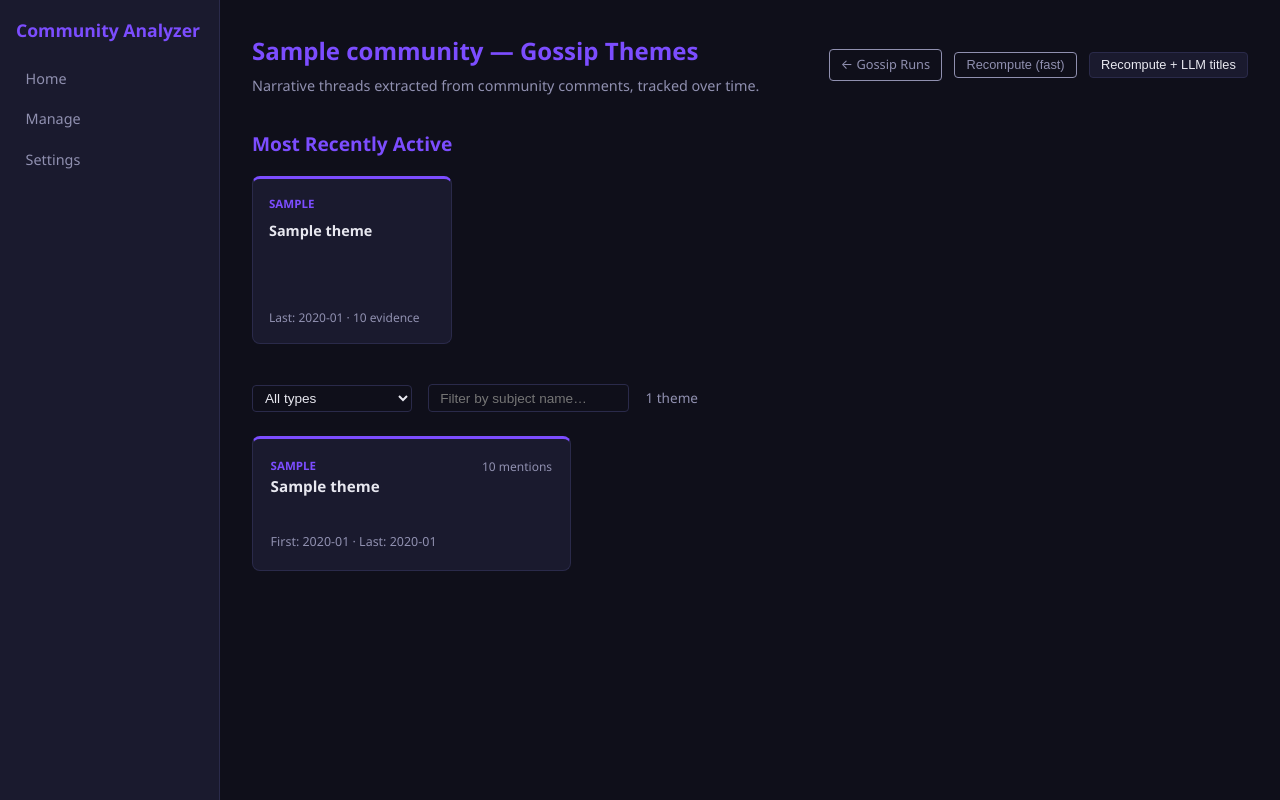
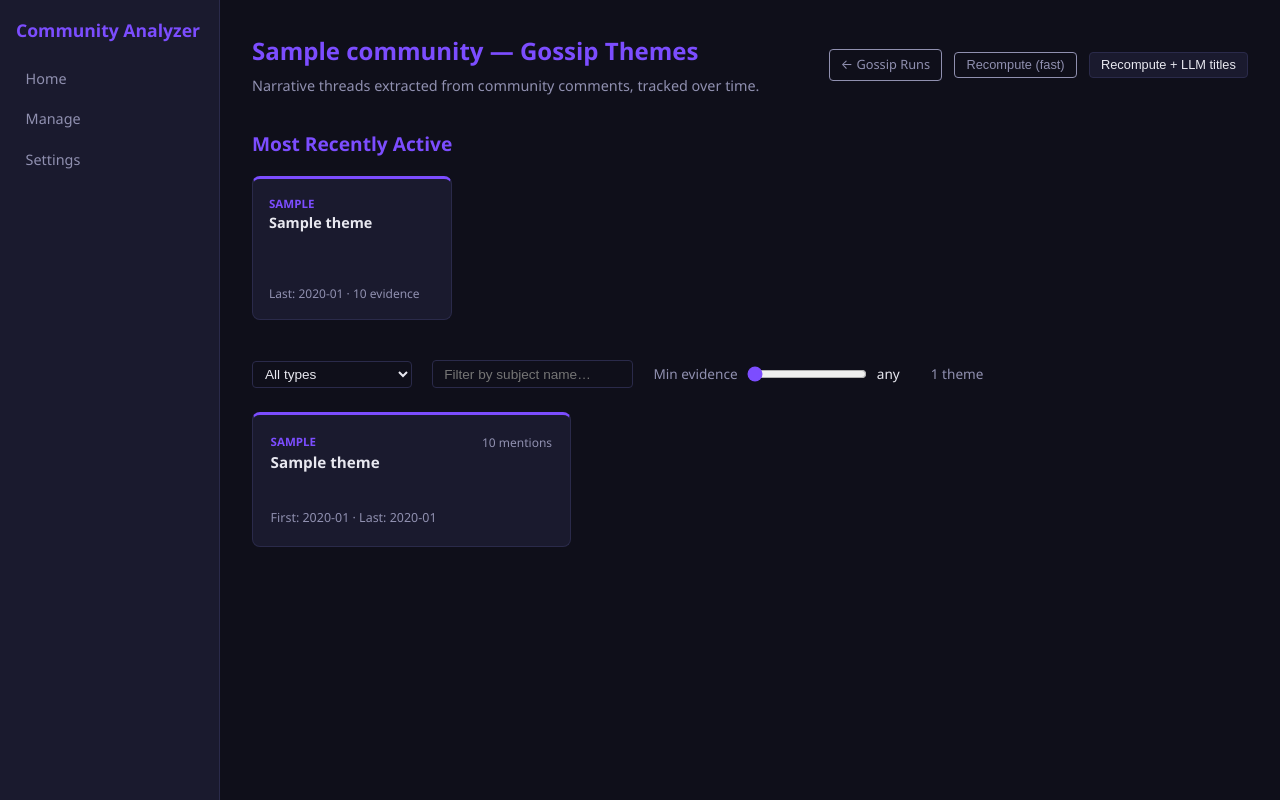
Before and after one commit to arnaud-cloud/YouTubeCommunityAnalyzer, a Flask app: page /themes/1 in a window 1280 px wide. Run offline with Flask 3, Linux system fonts and the light colour scheme; tables that the repository leaves empty hold one stand-in row (values such as "Sample post").

Commit message:
Add evidence threshold slider to theme browser
Slider from 1 (any) to 20+ filters both the card grid and the
Recently Active strip by minimum evidence count.

Co-Authored-By: Claude Sonnet 4.6 <noreply@anthropic.com>

```diff
--- a/templates/themes_browse.html
+++ b/templates/themes_browse.html
@@ -46,11 +46,13 @@
 
 {# ── Most Recently Active strip ─────────────────────────────────────────── #}
 {% set recent = themes[:8] %}
-<div class="section">
+<div class="section" id="recent-strip-section">
     <h2>Most Recently Active</h2>
-    <div style="display:flex;gap:1rem;overflow-x:auto;padding-bottom:.5rem">
+    <div style="display:flex;gap:1rem;overflow-x:auto;padding-bottom:.5rem" id="recent-strip">
         {% for t in recent %}
         <a href="{{ url_for('themes.detail', theme_id=t.id) }}"
+           class="recent-card"
+           data-evidence="{{ t.total_evidence }}"
            style="text-decoration:none;flex-shrink:0;width:200px;background:var(--surface);border:1px solid var(--border);border-top:3px solid {{ t.type_color }};border-radius:8px;padding:1rem;display:flex;flex-direction:column;gap:.5rem">
             <div style="font-size:.72rem;font-weight:bold;text-transform:uppercase;color:{{ t.type_color }}">{{ t.gossip_type or 'unknown' }}</div>
             <div style="font-size:.9rem;font-weight:600;color:var(--text);line-height:1.3;min-height:2.4em">{{ t.title[:60] }}</div>
@@ -66,7 +68,7 @@
 
 {# ── Filters ─────────────────────────────────────────────────────────────── #}
 <div class="section">
-    <div style="display:flex;gap:1rem;align-items:center;flex-wrap:wrap;margin-bottom:1.5rem">
+    <div style="display:flex;gap:1.25rem;align-items:center;flex-wrap:wrap;margin-bottom:1.5rem">
         <select id="filter-type" class="chart-select" style="min-width:160px">
             <option value="">All types</option>
             {% for gt in gossip_types %}
@@ -77,6 +79,12 @@
                value="{{ filter_subject }}"
                style="background:var(--bg);border:1px solid var(--border);border-radius:4px;
                       color:var(--text);padding:.35rem .7rem;font-size:.85rem;min-width:200px">
+        <div style="display:flex;align-items:center;gap:.6rem">
+            <label for="filter-evidence" style="font-size:.85rem;color:var(--muted);white-space:nowrap">Min evidence</label>
+            <input type="range" id="filter-evidence" min="1" max="20" value="1" step="1"
+                   style="width:120px;accent-color:var(--accent);cursor:pointer">
+            <span id="evidence-label" style="font-size:.85rem;color:var(--text);min-width:2.5em;text-align:left">any</span>
+        </div>
         <span id="filter-count" class="muted" style="font-size:.85rem"></span>
     </div>
 
@@ -87,6 +95,7 @@
            class="theme-card"
            data-type="{{ t.gossip_type or '' }}"
            data-subjects="{{ t.subjects | join(' ') | lower }}"
+           data-evidence="{{ t.total_evidence }}"
            style="text-decoration:none;display:flex;flex-direction:column;gap:.6rem;
                   background:var(--surface);border:1px solid var(--border);
                   border-top:3px solid {{ t.type_color }};border-radius:8px;
@@ -129,29 +138,53 @@
 @keyframes pulse { 0%,100%{opacity:1} 50%{opacity:.5} }
 </style>
 <script>
-const typeSelect   = document.getElementById('filter-type');
-const subjectInput = document.getElementById('filter-subject');
-const cards        = document.querySelectorAll('.theme-card');
-const noResults    = document.getElementById('no-results');
-const countEl      = document.getElementById('filter-count');
+const typeSelect     = document.getElementById('filter-type');
+const subjectInput   = document.getElementById('filter-subject');
+const evidenceSlider = document.getElementById('filter-evidence');
+const evidenceLabel  = document.getElementById('evidence-label');
+const cards          = document.querySelectorAll('.theme-card');
+const recentCards    = document.querySelectorAll('.recent-card');
+const recentSection  = document.getElementById('recent-strip-section');
+const noResults      = document.getElementById('no-results');
+const countEl        = document.getElementById('filter-count');
+
+function updateEvidenceLabel(val) {
+    evidenceLabel.textContent = val <= 1 ? 'any' : (val >= 20 ? '20+' : String(val));
+}
 
 function applyFilters() {
-    const fType    = typeSelect ? typeSelect.value : '';
-    const fSubject = subjectInput ? subjectInput.value.trim().toLowerCase() : '';
+    const fType     = typeSelect ? typeSelect.value : '';
+    const fSubject  = subjectInput ? subjectInput.value.trim().toLowerCase() : '';
+    const fEvidence = evidenceSlider ? parseInt(evidenceSlider.value, 10) : 1;
+
+    updateEvidenceLabel(fEvidence);
+
+    // Grid cards
     let visible = 0;
     cards.forEach(card => {
-        const typeOk    = !fType    || card.dataset.type === fType;
-        const subjectOk = !fSubject || card.dataset.subjects.includes(fSubject);
-        const show = typeOk && subjectOk;
+        const typeOk     = !fType    || card.dataset.type === fType;
+        const subjectOk  = !fSubject || card.dataset.subjects.includes(fSubject);
+        const evidenceOk = fEvidence <= 1 || parseInt(card.dataset.evidence, 10) >= fEvidence;
+        const show = typeOk && subjectOk && evidenceOk;
         card.style.display = show ? '' : 'none';
         if (show) visible++;
     });
     if (countEl) countEl.textContent = visible + ' theme' + (visible !== 1 ? 's' : '');
     if (noResults) noResults.style.display = (visible === 0 && cards.length > 0) ? '' : 'none';
+
+    // Recently Active strip — hide cards that don't meet the evidence threshold
+    let recentVisible = 0;
+    recentCards.forEach(card => {
+        const evidenceOk = fEvidence <= 1 || parseInt(card.dataset.evidence, 10) >= fEvidence;
+        card.style.display = evidenceOk ? '' : 'none';
+        if (evidenceOk) recentVisible++;
+    });
+    if (recentSection) recentSection.style.display = recentVisible === 0 ? 'none' : '';
 }
 
-if (typeSelect)   typeSelect.addEventListener('change', applyFilters);
-if (subjectInput) subjectInput.addEventListener('input',  applyFilters);
+if (typeSelect)     typeSelect.addEventListener('change', applyFilters);
+if (subjectInput)   subjectInput.addEventListener('input',  applyFilters);
+if (evidenceSlider) evidenceSlider.addEventListener('input',  applyFilters);
 applyFilters();
 
 {% if job.status == 'running' %}
```
